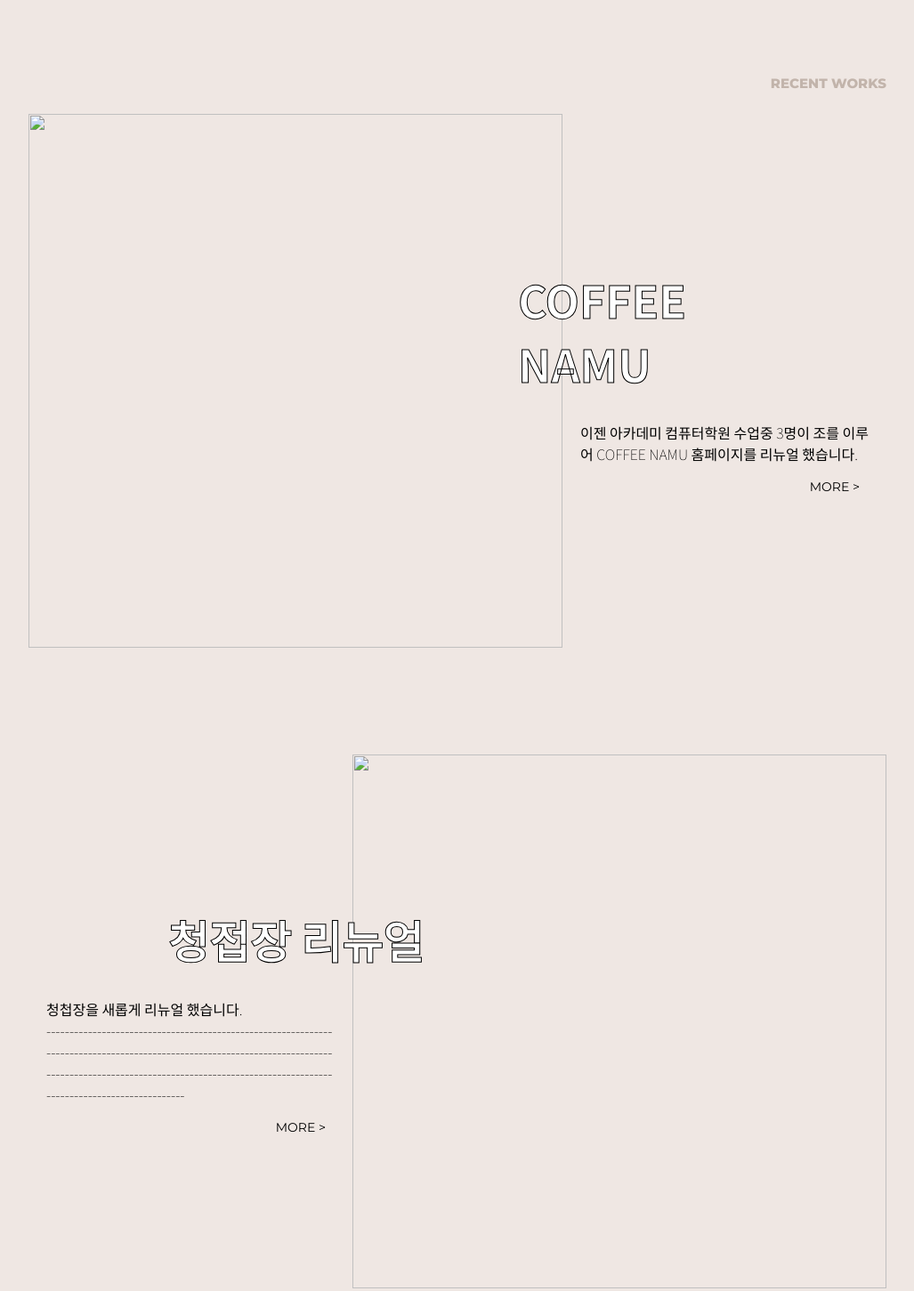
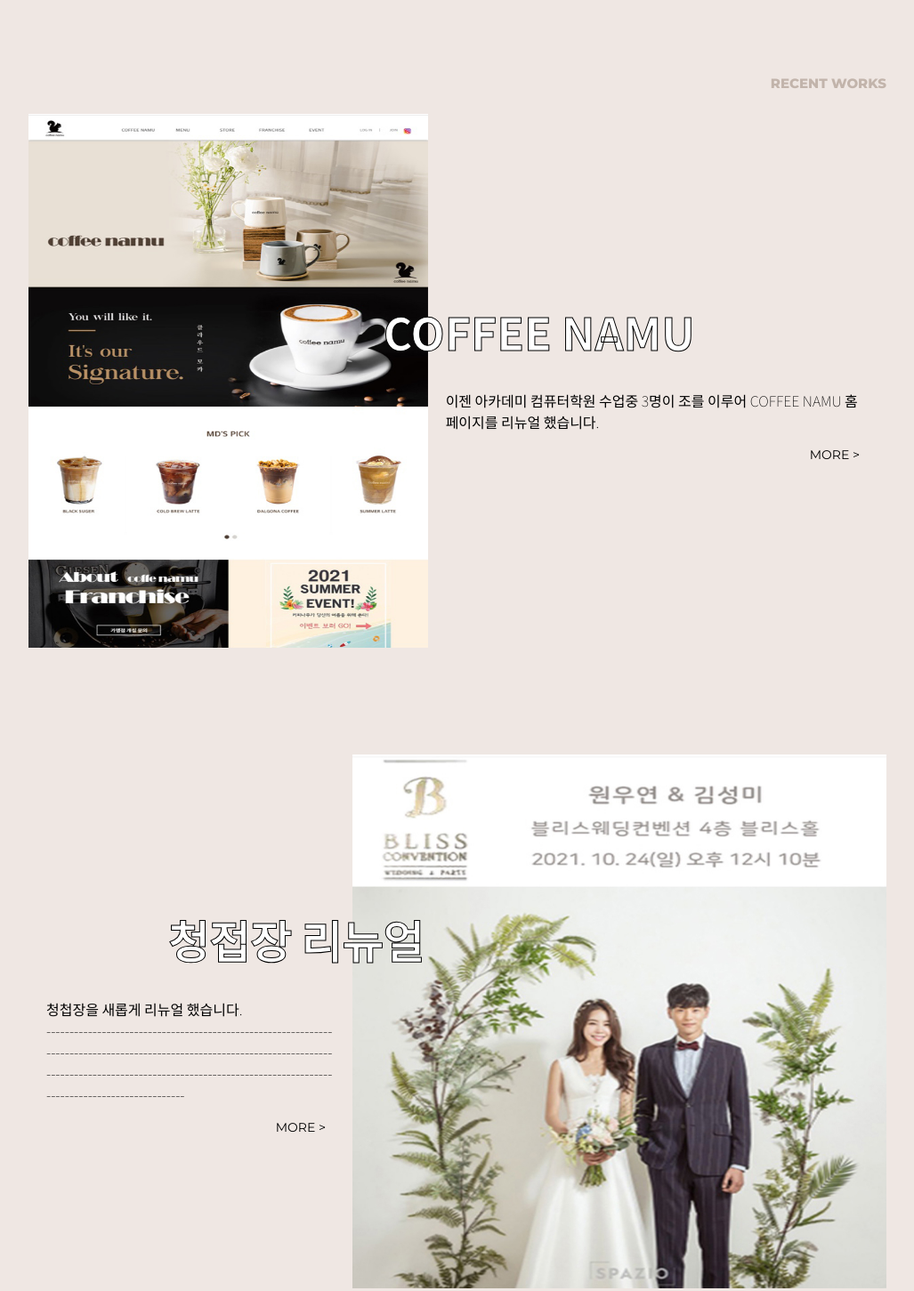
Before and after one commit to hyojin6707/hyojin, a plain HTML site: page index.html in a window 1280 px wide. Shown: the part 600-2051 px from the top of the page at 89% size, without its empty margins (126-1153 px from the left). Drawn offline with Linux system fonts and the light colour scheme.

Commit message:
Add files via upload

```diff
--- a/index.html
+++ b/index.html
@@ -41,7 +41,7 @@
 
         <div class="recent-works">
             <div class="article" id="arti1">
-                <img class="thumbnail" id="thumb1" src="/김효진/포트폴리오/images/coffee namu.jpg">
+                <img class="thumbnail" id="thumb1" src="/images/coffee namu.jpg">
                 <div class="article-info">
                     <h3 class="article-name" id="name1">COFFEE NAMU</h3>
                     <p class="article-comment">이젠 아카데미 컴퓨터학원 수업중 3명이 조를 이루어 COFFEE NAMU 홈페이지를 리뉴얼 했습니다.
@@ -59,7 +59,7 @@
                      </p>
                     <a class="more" href="https://hyojin6707.github.io/1/">MORE ></a>
                 </div>
-                <img class="thumbnail" id="thumb2" src="/김효진/포트폴리오/images/1.jpg ">
+                <img class="thumbnail" id="thumb2" src="/images/1.jpg ">
             </div>
 
 
```
